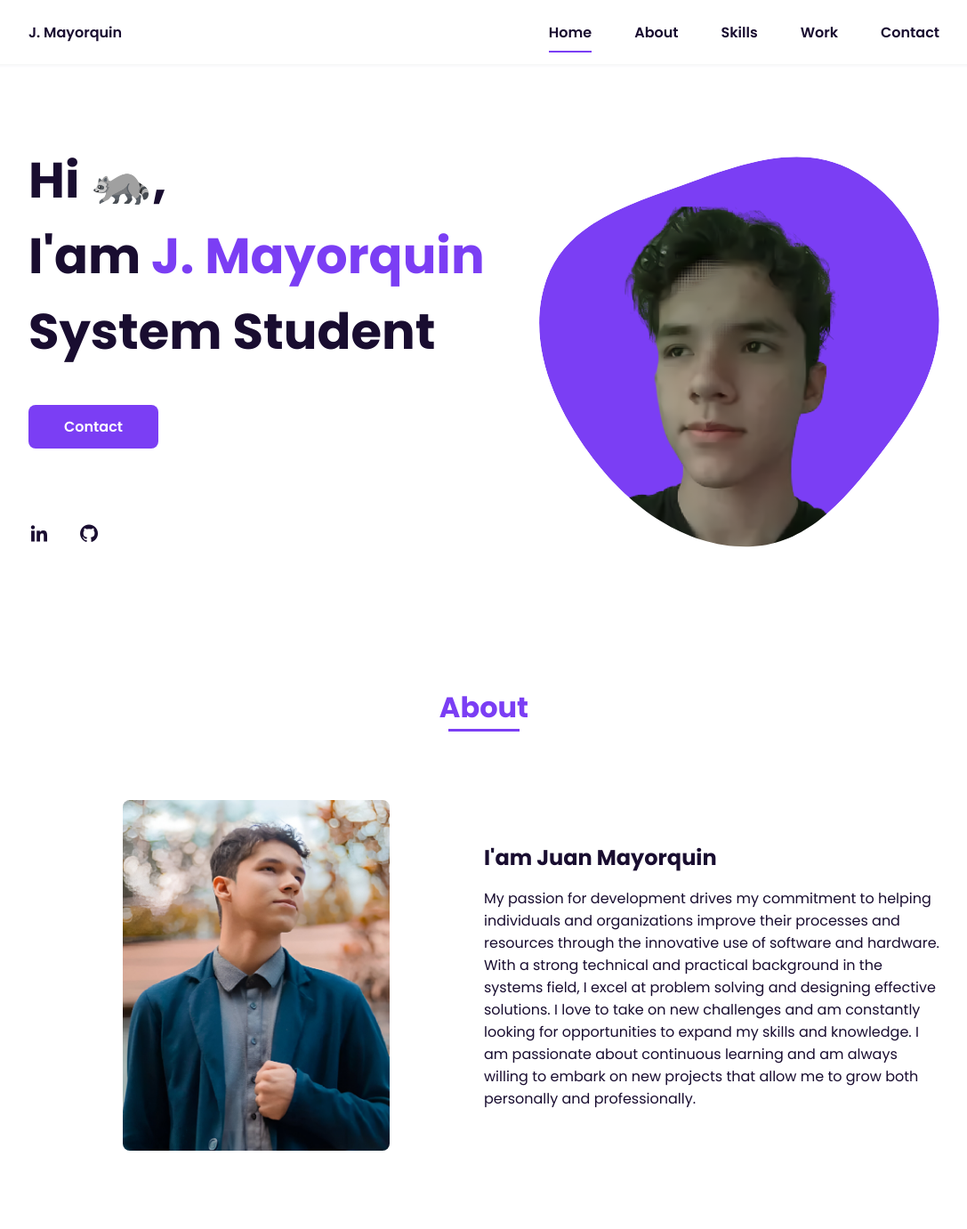
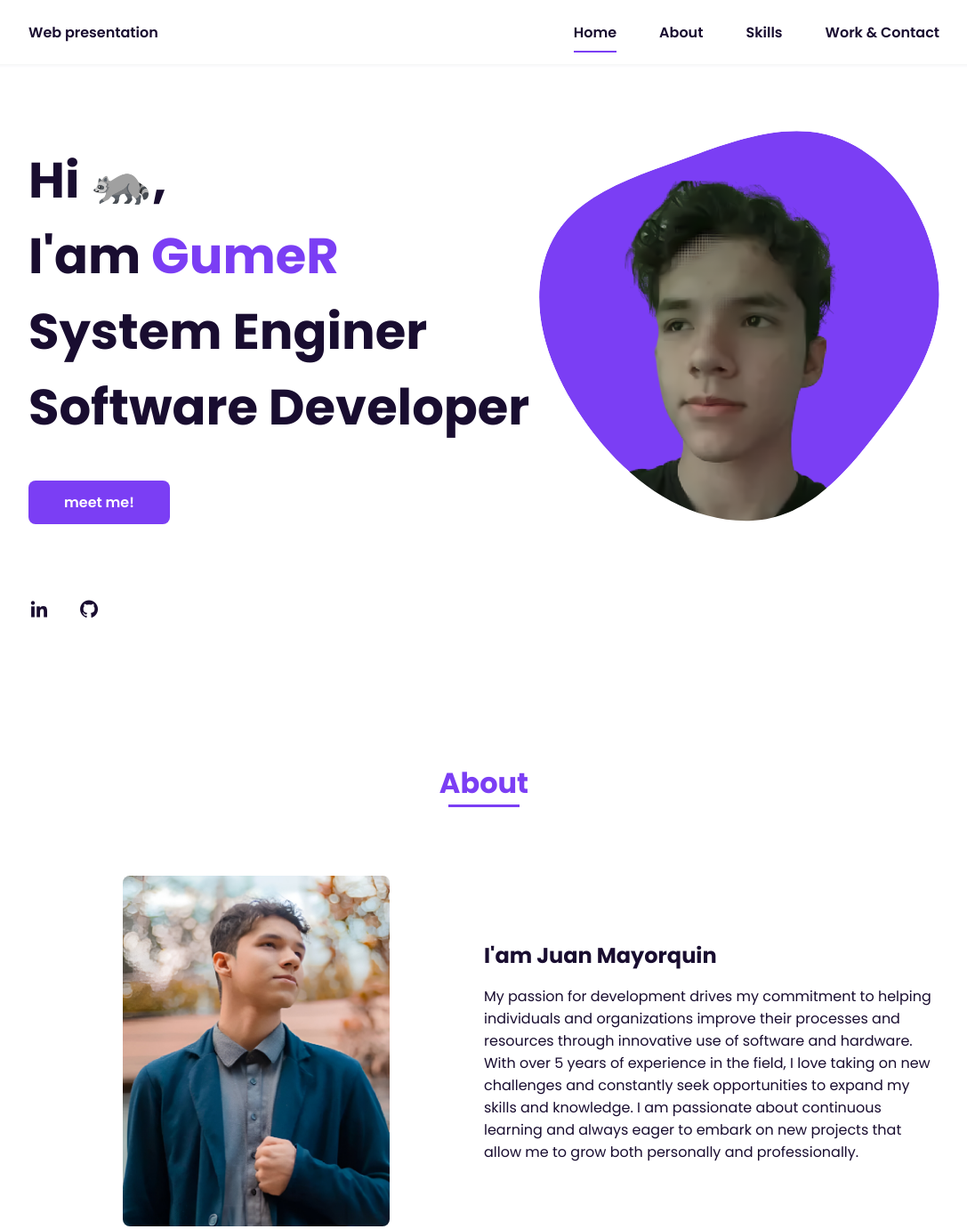
Before and after one commit to GumeeR/GumeRPortafolio.github.aio, a plain HTML site: page index.html in a window 1280 px wide. Shown: the top 1381 px of the page at 89% size, without its empty margins (96-1183 px from the left). Drawn offline with nearby package versions, Linux system fonts and the light colour scheme.

Commit message:
Add files via upload

```diff
--- a/assets/js/main.js
+++ b/assets/js/main.js
@@ -1,4 +1,3 @@
-/*===== MENU SHOW =====*/
 const showMenu = (toggleId, navId) =>{
     const toggle = document.getElementById(toggleId),
     nav = document.getElementById(navId)
@@ -11,17 +10,14 @@ const showMenu = (toggleId, navId) =>{
 }
 showMenu('nav-toggle','nav-menu')
 
-/*==================== REMOVE MENU MOBILE ====================*/
 const navLink = document.querySelectorAll('.nav__link')
 
 function linkAction(){
     const navMenu = document.getElementById('nav-menu')
-    // When we click on each nav__link, we remove the show-menu class
     navMenu.classList.remove('show')
 }
 navLink.forEach(n => n.addEventListener('click', linkAction))
 
-/*==================== SCROLL SECTIONS ACTIVE LINK ====================*/
 const sections = document.querySelectorAll('section[id]')
 
 const scrollActive = () =>{
@@ -42,13 +38,11 @@ const scrollActive = () =>{
 }
 window.addEventListener('scroll', scrollActive)
 
-/*===== SCROLL REVEAL ANIMATION =====*/
 const sr = ScrollReveal({
     origin: 'top',
     distance: '60px',
     duration: 2000,
     delay: 200,
-//     reset: true
 });
 
 sr.reveal('.home__data, .about__img, .skills__subtitle, .skills__text',{});
--- a/index.html
+++ b/index.html
@@ -3,20 +3,16 @@
     <head>
         <meta charset="UTF-8">
         <meta name="viewport" content="width=device-width, initial-scale=1.0">
-
         <link rel="stylesheet" href="assets/css/styles.css">
-
-        <!-- =====BOX ICONS===== -->
         <link href='https://cdn.jsdelivr.net/npm/boxicons@2.0.5/css/boxicons.min.css' rel='stylesheet'>
 
-        <title>Portfolio website complete</title>
+        <title>GumeeR</title>
     </head>
     <body>
-        <!--===== HEADER =====-->
         <header class="l-header">
             <nav class="nav bd-grid">
                 <div>
-                    <a href="#" class="nav__logo">J. Mayorquin</a>
+                    <a href="#" class="nav__logo">Web presentation</a>
                 </div>
 
                 <div class="nav__menu" id="nav-menu">
@@ -24,8 +20,7 @@
                         <li class="nav__item"><a href="#home" class="nav__link active-link">Home</a></li>
                         <li class="nav__item"><a href="#about" class="nav__link">About</a></li>
                         <li class="nav__item"><a href="#skills" class="nav__link">Skills</a></li>
-                        <li class="nav__item"><a href="#work" class="nav__link">Work</a></li>
-                        <li class="nav__item"><a href="#contact" class="nav__link">Contact</a></li>
+                        <li class="nav__item"><a href="#work" class="nav__link">Work & Contact</a></li>
                     </ul>
                 </div>
 
@@ -36,12 +31,11 @@
         </header>
 
         <main class="l-main">
-            <!--===== HOME =====-->
             <section class="home bd-grid" id="home">
                 <div class="home__data">
-                    <h1 class="home__title">Hi 🦝,<br>I'am <span class="home__title-color">J. Mayorquin</span><br>System Student</h1>
+                    <h1 class="home__title">Hi 🦝,<br>I'am <span class="home__title-color">GumeR</span><br>System Enginer<br>Software Developer</h1>
 
-                    <a href="#" class="button">Contact</a>
+                    <a href="#about" class="button">meet me!</a>
                 </div>
 
                 <div class="home__social">
@@ -50,7 +44,7 @@
                 </div>
 
                 <div class="home__img">
-                    <svg class="home__blob" viewBox="0 0 479 467" xmlns="http://www.w3.org/2000/svg" xmlns:xlink="http://www.w3.org/1999/xlink">
+                    <svg class="home__blob" viewBox="0 0 479 580" xmlns="http://www.w3.org/2000/svg" xmlns:xlink="http://www.w3.org/1999/xlink">
                         <mask id="mask0" mask-type="alpha">
                             <path d="M9.19024 145.964C34.0253 76.5814 114.865 54.7299 184.111 29.4823C245.804 6.98884 311.86 -14.9503 370.735 14.143C431.207 44.026 467.948 107.508 477.191 174.311C485.897 237.229 454.931 294.377 416.506 344.954C373.74 401.245 326.068 462.801 255.442 466.189C179.416 469.835 111.552 422.137 65.1576 361.805C17.4835 299.81 -17.1617 219.583 9.19024 145.964Z"/>
                         </mask>
@@ -62,7 +56,6 @@
                 </div>
             </section>
 
-            <!--===== ABOUT =====-->
             <section class="about section " id="about">
                 <h2 class="section-title">About</h2>
 
@@ -73,12 +66,11 @@
 
                     <div>
                         <h2 class="about__subtitle">I'am Juan Mayorquin</h2>
-                        <p class="about__text">My passion for development drives my commitment to helping individuals and organizations improve their processes and resources through the innovative use of software and hardware. With a strong technical and practical background in the systems field, I excel at problem solving and designing effective solutions. I love to take on new challenges and am constantly looking for opportunities to expand my skills and knowledge. I am passionate about continuous learning and am always willing to embark on new projects that allow me to grow both personally and professionally.</p>
+                        <p class="about__text">My passion for development drives my commitment to helping individuals and organizations improve their processes and resources through innovative use of software and hardware. With over 5 years of experience in the field, I love taking on new challenges and constantly seek opportunities to expand my skills and knowledge. I am passionate about continuous learning and always eager to embark on new projects that allow me to grow both personally and professionally.</p>
                     </div>
                 </div>
             </section>
 
-            <!--===== SKILLS =====-->
             <section class="skills section" id="skills">
                 <h2 class="section-title">Skills</h2>
 
@@ -126,7 +118,6 @@
                 </div>
             </section>
 
-            <!--===== WORK =====-->
             <section class="work section" id="work">
                 <h2 class="section-title">Projects</h2>
 
@@ -143,7 +134,6 @@
                 </div>
             </section>
 
-            <!--===== CONTACT =====-->
             <section class="contact section" id="contact">
                 <h2 class="section-title">Contact</h2>
 
@@ -153,7 +143,6 @@
             </section>
         </main>
 
-        <!--===== FOOTER =====-->
         <footer class="footer">
             <p class="footer__title">Juan Mayorquin</p>
             <div class="footer__social">
@@ -161,12 +150,7 @@
                 <a href="https://twitter.com/Miu_tw0" class="footer__icon"><i class='bx bxl-twitter' ></i></a>
             </div>
         </footer>
-
-
-        <!--===== SCROLL REVEAL =====-->
         <script src="https://unpkg.com/scrollreveal"></script>
-
-        <!--===== MAIN JS =====-->
         <script src="assets/js/main.js"></script>
     </body>
 </html>
```
Also changed, not shown: assets/scss/styles.scss (+3 -13 lines), assets/css/styles.css.
